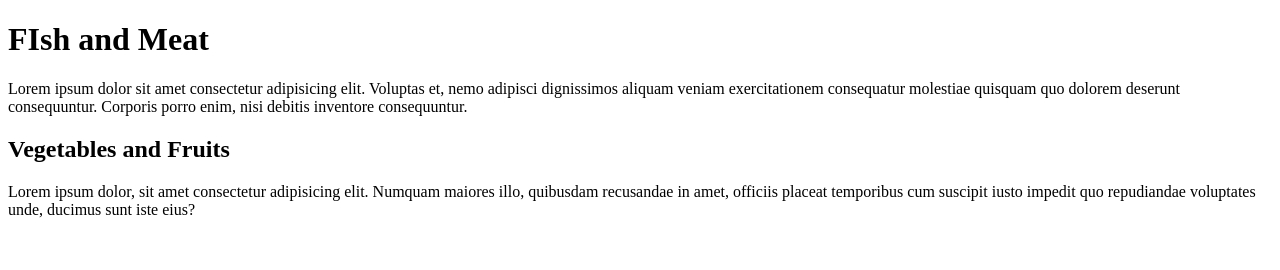
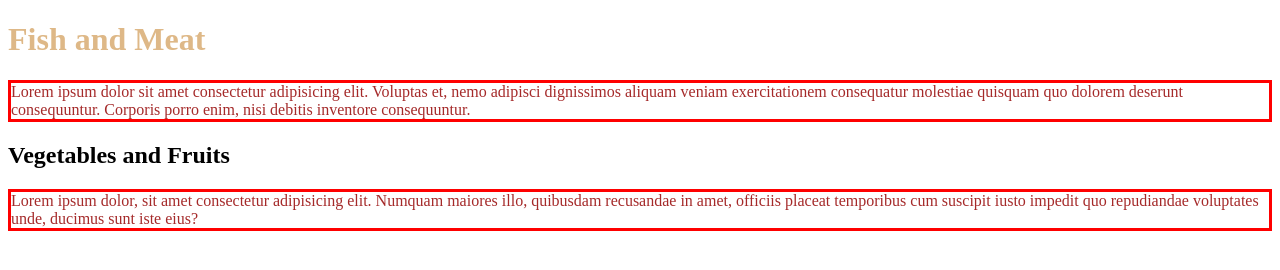
Before and after one commit to Asef-Mahmud/live-grocery-mart, a plain HTML site: page index.html in a window 1280 px wide. Drawn offline with Linux system fonts and the light colour scheme.

Commit message:
Added new files

```diff
--- a/index.html
+++ b/index.html
@@ -3,14 +3,15 @@
 <head>
     <meta charset="UTF-8">
     <meta name="viewport" content="width=device-width, initial-scale=1.0">
+    <link rel="stylesheet" href="styles/style.css">
     <title>Live Grocery Mart</title>
 </head>
 <body>
-    <h1>FIsh and Meat</h1>
-    <p>Lorem ipsum dolor sit amet consectetur adipisicing elit. Voluptas et, nemo adipisci dignissimos aliquam veniam exercitationem consequatur molestiae quisquam quo dolorem deserunt consequuntur. Corporis porro enim, nisi debitis inventore consequuntur.</p>
+    <h1 id="fish">Fish and Meat</h1>
+    <p class="para">Lorem ipsum dolor sit amet consectetur adipisicing elit. Voluptas et, nemo adipisci dignissimos aliquam veniam exercitationem consequatur molestiae quisquam quo dolorem deserunt consequuntur. Corporis porro enim, nisi debitis inventore consequuntur.</p>
 
-    <h2>Vegetables and Fruits</h2>
-    <p>Lorem ipsum dolor, sit amet consectetur adipisicing elit. Numquam maiores illo, quibusdam recusandae in amet, officiis placeat temporibus cum suscipit iusto impedit quo repudiandae voluptates unde, ducimus sunt iste eius?</p>
+    <h2 id="fruits">Vegetables and Fruits</h2>
+    <p class="para">Lorem ipsum dolor, sit amet consectetur adipisicing elit. Numquam maiores illo, quibusdam recusandae in amet, officiis placeat temporibus cum suscipit iusto impedit quo repudiandae voluptates unde, ducimus sunt iste eius?</p>
 
 </body>
 </html>
--- /dev/null
+++ b/styles/style.css
@@ -0,0 +1,9 @@
+#fish{
+    font-weight: 700;
+    color: burlywood;
+}
+
+.para{
+    color: brown;
+    border: 3px solid red;
+}
```
